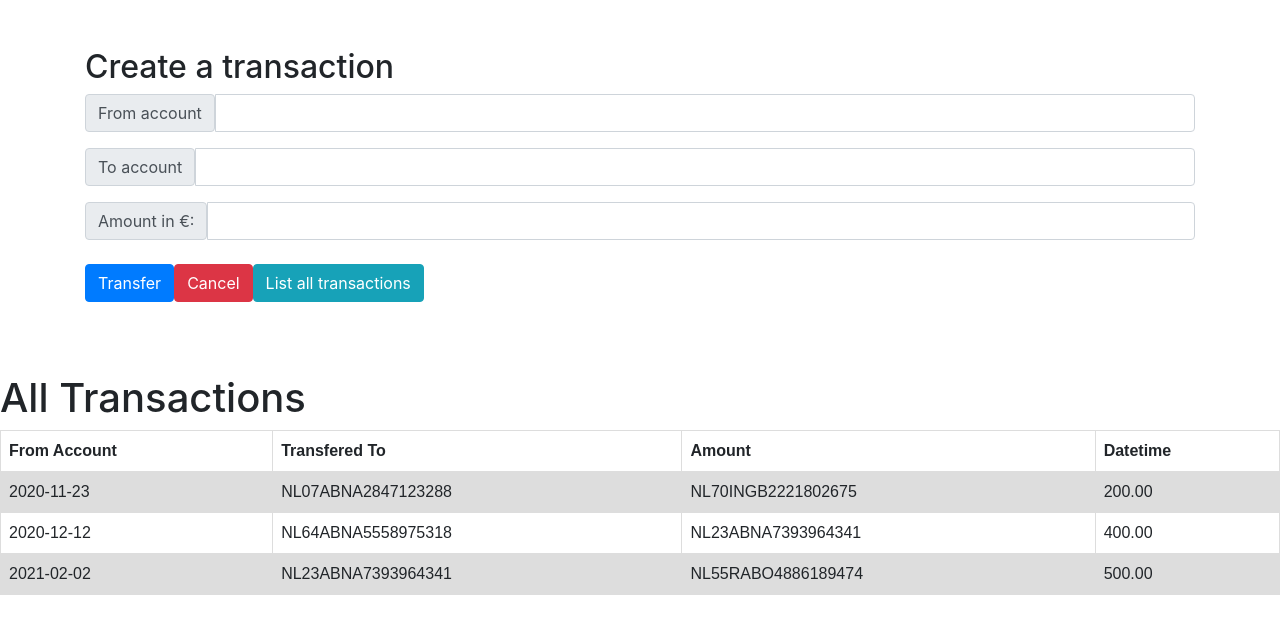
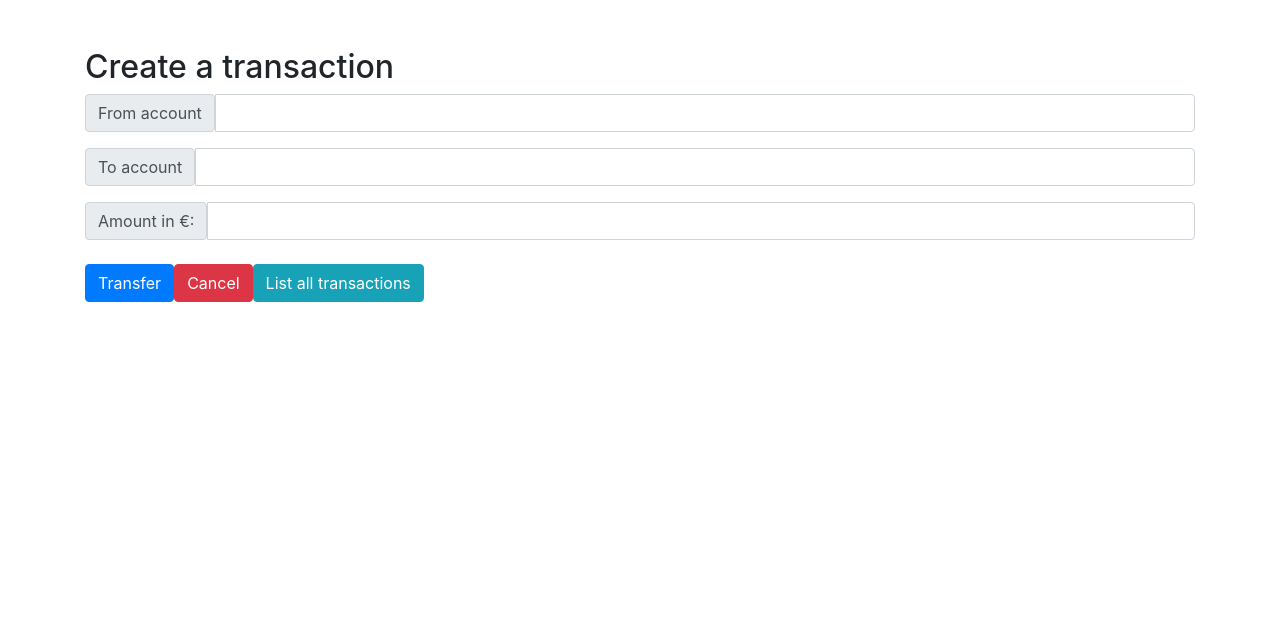
Before and after one commit to Biniam-Mehari/Code_Generation_GR5, a Vue app: page / in a window 1280 px wide. Shown: the top 634 px of the page. Built offline with nearby package versions, Linux system fonts and the light colour scheme.

Commit message:
static html for UI

```diff
--- a/src/App.vue
+++ b/src/App.vue
@@ -1,21 +1,18 @@
 <template>
-  <CreateTransactions />
-  <br>
-  <br>
-  <br>
-  <TransactionList />
+  <CreateTransactions/>
 </template>
 
 <script>
-//import HelloWorld from './components/HelloWorld.vue'
+//import TransactionList from './components/transactions/TransactionList.vue'
 import CreateTransactions from './components/transactions/CreateTransaction.vue'
-import TransactionList from './components/transactions/TransactionList.vue'
+
 export default {
   name: 'App',
   components: {
-    CreateTransactions,
-    TransactionList
+    CreateTransactions
+    //TransactionList
   }
+
 }
 </script>
 
```
